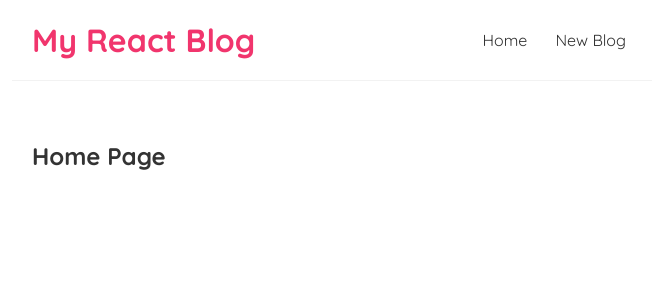
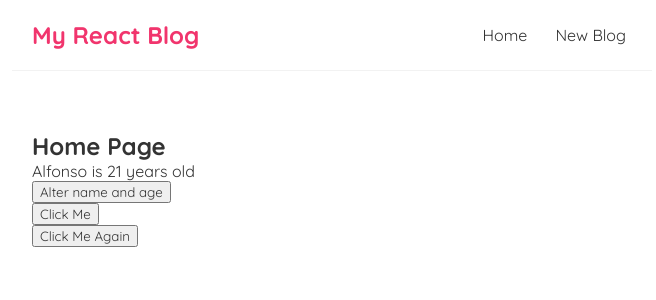
Before and after one commit to edwardramirez31/React-Blog, a React (Create React App) app: page / in a window 1280 px wide. Shown: the top 300 px of the page, without its empty margins (308-964 px from the left). Built offline with nearby package versions, Linux system fonts and the light colour scheme.

Commit message:
Using the useState Hook

```diff
--- a/src/Home.js
+++ b/src/Home.js
@@ -1,7 +1,35 @@
+import { useState } from 'react';
+
+const handleClick = (e) => {
+  console.log(`Hello`);
+  e.preventDefault();
+};
+
+const handleSecondClick = (e, name) => {
+  console.log(`Hello ${name}`);
+  e.target.innerHTML === name ? e.target.innerHTML = "Alfons": e.target.innerHTML = name;
+  e.preventDefault();
+};
+
 function Home() {
+  const [name, setName] = useState("Alfonso");
+  const [age, setAge] = useState(21);
+  const alterData = (e) => {
+    if (name === "Alfonso") {
+      setName('Shawn');
+      setAge(30);
+    } else {
+      setName('Alfonso');
+      setAge(21)
+    }
+  }
   return (
     <div className="home">
       <h2>Home Page</h2>
+      <p>{name} is { age } years old</p>
+      <button onClick={alterData}>Alter name and age</button><br/>
+      <button onClick={handleClick}>Click Me</button><br/>
+      <button onClick={(e) => handleSecondClick(e, 'Louis')}>Click Me Again</button>
     </div>
   );
 }
--- a/src/Navbar.js
+++ b/src/Navbar.js
@@ -1,13 +1,12 @@
 const Navbar = () => {
   return (
-    <navbar className="navbar">
+    <nav className="navbar">
       <h1>My React Blog</h1>
       <div className="links">
         <a href="/">Home</a>
         <a href="/create">New Blog</a>
       </div>
-    </navbar>
-
+    </nav>
    );
 }
 
```
